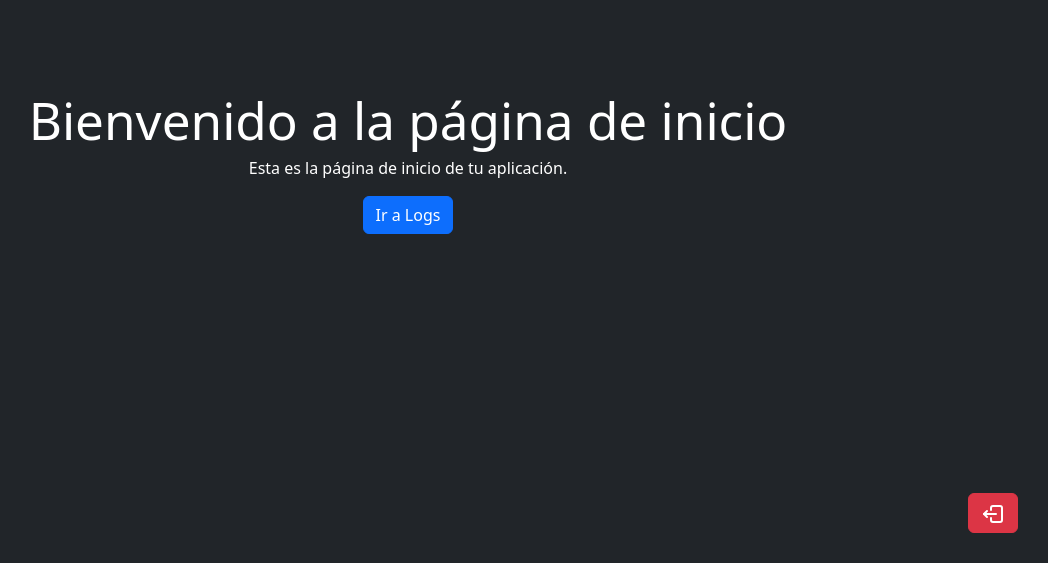
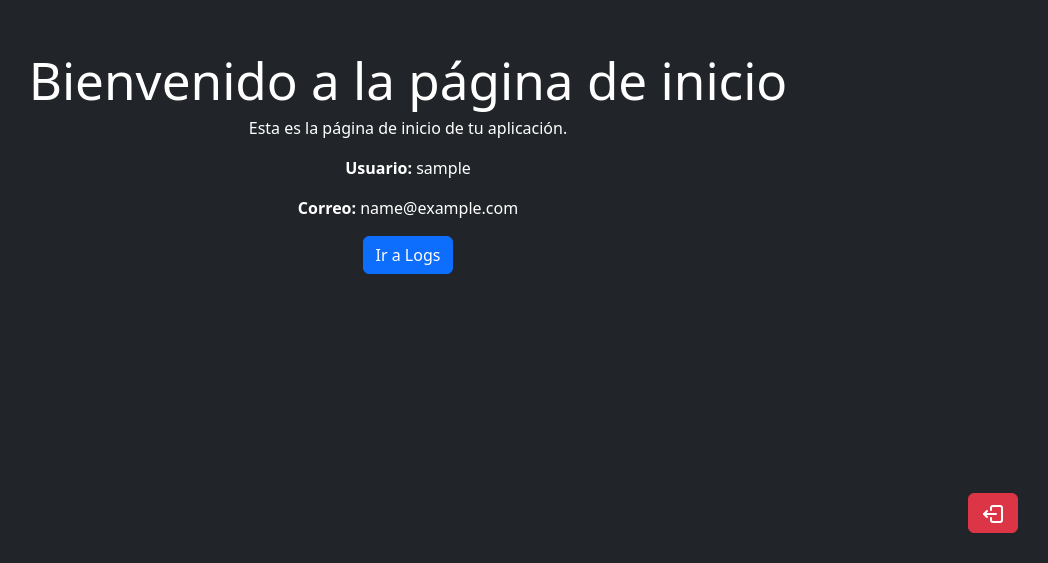
Before and after one commit to jenriquerg/F02, a React (Vite) app: page /inicio in a window 1280 px wide. Shown: the part 237-800 px from the top of the page, without its empty margins (232-1280 px from the left). Built offline with nearby package versions, Linux system fonts and the light colour scheme; sample sign-in values are in the browser's storage.

Commit message:
mas pal jwt

```diff
--- a/package.json
+++ b/package.json
@@ -14,6 +14,7 @@
     "axios": "^1.8.3",
     "bootstrap": "^5.3.3",
     "chart.js": "^4.4.8",
+    "jwt-decode": "^4.0.0",
     "qrcode.react": "^4.2.0",
     "react": "^19.0.0",
     "react-chartjs-2": "^5.3.0",
--- a/src/pages/Inicio.tsx
+++ b/src/pages/Inicio.tsx
@@ -1,8 +1,34 @@
 import { useNavigate } from "react-router-dom";
 import { IconLogout2 } from "@tabler/icons-react";
+import { jwtDecode } from "jwt-decode";
+import { useEffect, useState } from "react";
+
+interface UserData {
+  email?: string;
+  grado?: string;
+  username?: string;
+  grupo?: string;
+}
 
 const Inicio = () => {
   const navigate = useNavigate();
+  const [userData, setUserData] = useState<UserData | null>(null);
+
+  useEffect(() => {
+    const token = localStorage.getItem("jwtToken");
+    if (token) {
+      try {
+        const decoded = jwtDecode<UserData>(token);
+        setUserData(decoded);
+      } catch (error) {
+        console.error("Error al decodificar el token", error);
+        localStorage.removeItem("jwtToken");
+        navigate("/login");
+      }
+    } else {
+      navigate("/login");
+    }
+  }, [navigate]);
 
   const goToLogs = () => {
     navigate("/logs");
@@ -15,16 +41,17 @@ const Inicio = () => {
 
   return (
     <div className="d-flex flex-column justify-content-center align-items-center vh-100 vw-100 bg-dark">
-      <h1 className="text-center text-white">
-        Bienvenido a la página de inicio
-      </h1>
-      <p className="text-center text-white">
-        Esta es la página de inicio de tu aplicación.
-      </p>
-      <a className="btn btn-primary" onClick={goToLogs}>
-        {" "}
-        Ir a Logs
-      </a>
+      <h1 className="text-center text-white">Bienvenido a la página de inicio</h1>
+      <p className="text-center text-white">Esta es la página de inicio de tu aplicación.</p>
+      {userData && (
+        <div className="text-white text-center">
+          {userData.username && <p><strong>Usuario:</strong> {userData.username}</p>}
+          {userData.email && <p><strong>Correo:</strong> {userData.email}</p>}
+          {userData.grado && <p><strong>Grado:</strong> {userData.grado}</p>}
+          {userData.grupo && <p><strong>Grupo:</strong> {userData.grupo}</p>}
+        </div>
+      )}
+      <button className="btn btn-primary" onClick={goToLogs}>Ir a Logs</button>
 
       <div
         style={{
```
Also changed, not shown: 1 other file (tests, documents, lock files or other folders).
